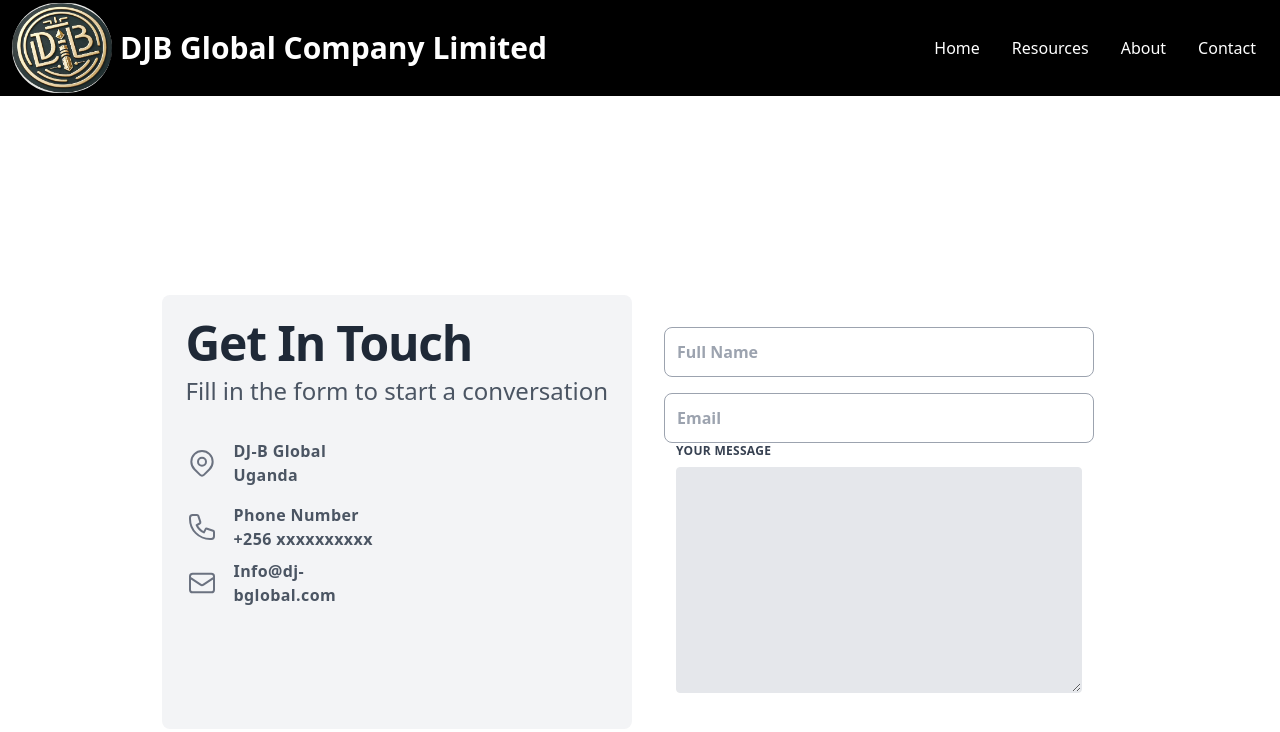
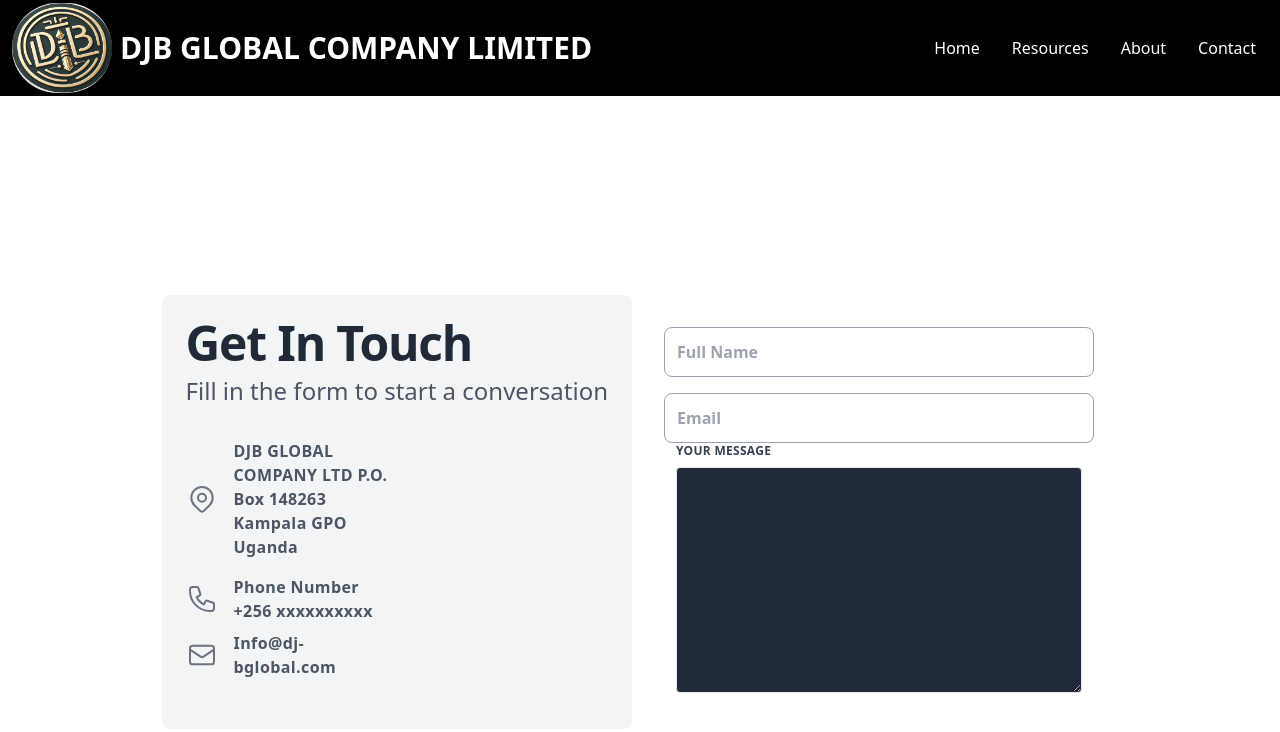
Before and after one commit to wawerutimothy/dj-b, a React (Create React App) app: page /contact in a window 1280 px wide. Shown: the top 732 px of the page. Built offline with nearby package versions, Linux system fonts and the light colour scheme.

Commit message:
fixed the landing page

```diff
--- a/src/components/About.jsx
+++ b/src/components/About.jsx
@@ -12,10 +12,10 @@ function About() {
     </div>
     <div class="sm:w-1/2 p-5">
         <div class="text">
-            <span class="text-gray-500 border-b-2 border-indigo-600 uppercase">About us</span>
-            <h2 class="my-4 font-bold text-3xl  sm:text-4xl ">About <span class="text-indigo-600">DJ-B Global</span>
+            <span class="text-white border-b-2 border-indigo-600  uppercase">About us</span>
+            <h2 class="my-4 font-bold text-3xl  sm:text-4xl ">About <span class="text-white">DJB Global COMPANY LTD</span>
             </h2>
-            <p class="text-gray-700">
+            <p class="text-white">
 
                 DJB Global Company Limited is a professional company licensed and registered in Uganda.
                 We have been in the commodities business for over 8 years serving many clients from all over the world.
--- a/src/components/Contact.jsx
+++ b/src/components/Contact.jsx
@@ -16,8 +16,8 @@ function Contact() {
                   <path stroke-linecap="round" stroke-linejoin="round" stroke-width="1.5" d="M15 11a3 3 0 11-6 0 3 3 0 016 0z"/>
                 </svg>
                 <div class="ml-4 text-md tracking-wide font-semibold w-40">
-                  DJ-B Global
-                  Uganda
+                  DJB GLOBAL COMPANY LTD
+                  P.O. Box 148263 Kampala GPO Uganda
                 </div>
 
               </div>
@@ -52,8 +52,8 @@ function Contact() {
               </div>
 
               <div class="w-full px-3">
-                <label for="grid-password" class="block uppercase tracking-wide text-gray-700 text-xs font-bold mb-2"> Your Message </label>
-                <textarea rows="10" class="appearance-none block w-full bg-gray-200 text-gray-700 border border-gray-200 rounded py-3 px-4 mb-3 leading-tight focus:outline-none focus:bg-white focus:border-gray-500"></textarea>
+                <label for="grid-password" class="block uppercase tracking-wide text-gray-700  text-xs font-bold mb-2"> Your Message </label>
+                <textarea rows="10" class="appearance-none block w-full bg-gray-800 text-gray-700 border border-gray-200 rounded py-3 px-4 mb-3 leading-tight focus:outline-none focus:bg-white focus:border-gray-500"></textarea>
 
               </div>
 
--- a/src/components/Footer.jsx
+++ b/src/components/Footer.jsx
@@ -11,7 +11,7 @@ const Footer = () => {
   return (
     <div className='max-w-[1240px] mx-auto py-16 px-4 grid lg:grid-cols-3 gap-8 text-gray-300'>
       <div>
-        <h1 className='w-full text-3xl font-bold text-[#00df9a]'>DJB Global Company Limited</h1>
+        <h1 className='w-full text-3xl font-bold text-white'>DJB GLOBAL COMPANY LIMITED</h1>
         <p className='py-4'>Lorem, ipsum dolor sit amet consectetur adipisicing elit. Id odit ullam iste repellat consequatur libero reiciendis, blanditiis accusantium.</p>
         <div className='flex justify-between md:w-[75%] my-6'>
             <FaFacebookSquare size={30} />
--- a/src/components/Navbar.jsx
+++ b/src/components/Navbar.jsx
@@ -19,7 +19,7 @@ const Navbar = () => {
 
       <div className='flex justify-between items-center h-24  mx-auto px-2  w-full text-white cursor-pointer'>
         <img src={Logo} height={100} width={100} className=' bg-[#EFBD48] bg-transparent  rounded-full mr-2 ml-1' />
-        <h1 className='w-full text-3xl font-bold text-white'>DJB Global Company Limited</h1>
+        <h1 className='w-full text-3xl font-bold text-white'>DJB GLOBAL COMPANY LIMITED</h1>
         <ul className='hidden md:flex'>
           <Link to="/"><li className='p-4 hover:scale-110 duration-300'>Home</li></Link>
           {/*<Link><li className='p-4 hover:scale-110 duration-300'>Company</li></Link> */}
@@ -33,7 +33,7 @@ const Navbar = () => {
         </div>
         <ul className={nav ? 'fixed left-0 top-0 w-[60%] h-full border-r border-r-gray-900 bg-[#EFBD48] ease-in-out duration-500' : 'ease-in-out duration-500 fixed left-[-100%]'}>
 
-          <h1 className='w-full text-3xl font-bold text-[#00df9a] m-4'>Dj-b Global</h1>
+          <h1 className='w-full text-3xl font-bold text-[#00df9a] m-4'>DJB GLOBAL COMPANY LIMITED</h1>
           <Link to="/"><li className='p-4 border-b border-gray-600'>Home</li></Link>
           {/*<Link><li className='p-4 border-b border-gray-600'>Company</li></Link> */}
           <Link><li className='p-4 border-b border-gray-600'>Resources</li></Link>
```
